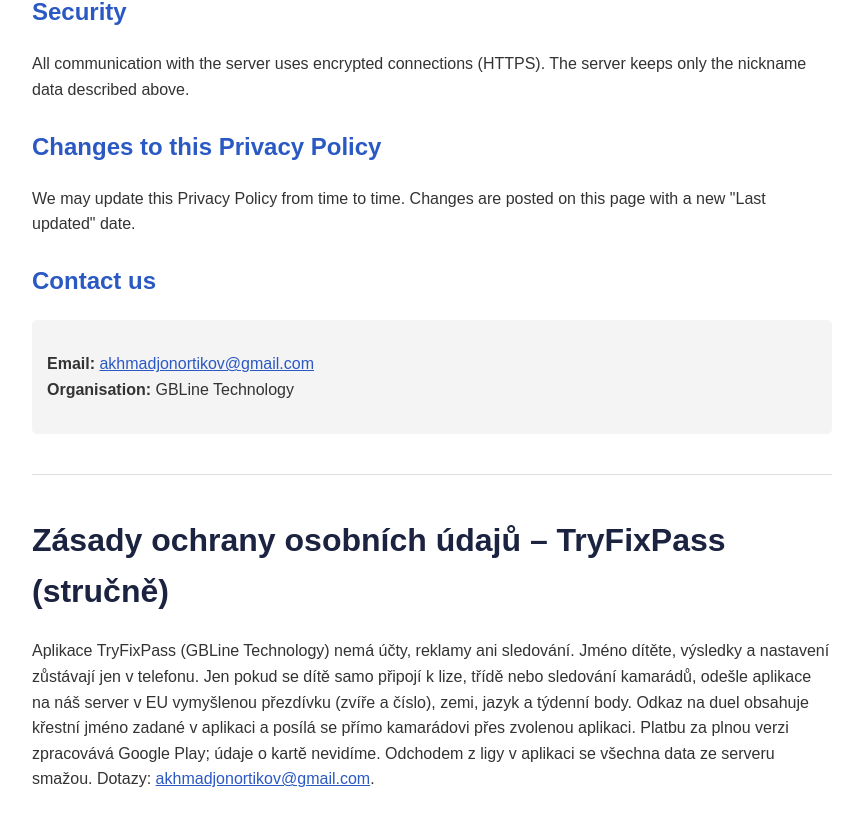
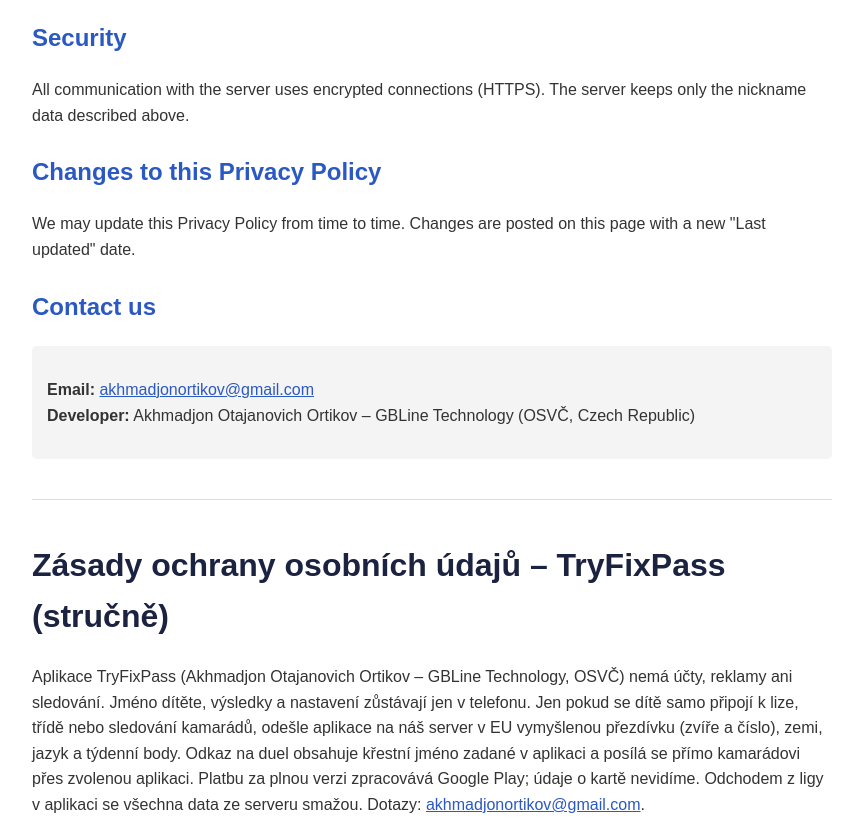
Before and after one commit to Adam-CZPG/Privacy, a plain HTML site: page tryfixpass.html in a window 1280 px wide. Shown: the part 1982-2800 px from the top of the page, without its empty margins (208-1071 px from the left). Drawn offline with Linux system fonts and the light colour scheme.

Commit message:
TryFixPass policy: developer named as OSVČ owner
Co-Authored-By: Claude Opus 5.5 <noreply@anthropic.com>
Claude-Session: https://claude.ai/code/session_01GJUR8Qr8hu8oJtz4t88673

```diff
--- a/tryfixpass.html
+++ b/tryfixpass.html
@@ -21,7 +21,7 @@
     <h1>Privacy Policy – TryFixPass</h1>
     <p>Last updated: November 19, 2026</p>
 
-    <p><strong>GBLine Technology</strong> built the <strong>TryFixPass</strong> app (package <code>com.gbline.gbexam</code>), a practice app for school entrance exams. This page explains what information the app uses, why, and what choices you have. The app is designed for children and their parents.</p>
+    <p><strong>Akhmadjon Otajanovich Ortikov – GBLine Technology</strong> (sole trader, OSVČ, Czech Republic) built the <strong>TryFixPass</strong> app (package <code>com.gbline.gbexam</code>), a practice app for school entrance exams. This page explains what information the app uses, why, and what choices you have. The app is designed for children and their parents.</p>
 
     <div class="summary">
         <strong>In short:</strong> there are no accounts, no e-mail sign-up, no ads and no tracking. Results and the child's first name stay on the device. Only if the child chooses to join the league, duels or a class, the app sends a made-up nickname (an animal and a number), the country, the language and weekly points to our server. Payments are handled entirely by Google Play.
@@ -73,14 +73,14 @@
     <h2>Contact us</h2>
     <div class="contact">
         <p><strong>Email:</strong> <a href="mailto:akhmadjonortikov@gmail.com">akhmadjonortikov@gmail.com</a><br>
-        <strong>Organisation:</strong> GBLine Technology</p>
+        <strong>Developer:</strong> Akhmadjon Otajanovich Ortikov – GBLine Technology (OSVČ, Czech Republic)</p>
     </div>
 
     <hr>
 
     <h1 lang="cs">Zásady ochrany osobních údajů – TryFixPass (stručně)</h1>
     <div lang="cs">
-        <p>Aplikace TryFixPass (GBLine Technology) nemá účty, reklamy ani sledování. Jméno dítěte, výsledky a nastavení zůstávají jen v telefonu. Jen pokud se dítě samo připojí k lize, třídě nebo sledování kamarádů, odešle aplikace na náš server v EU vymyšlenou přezdívku (zvíře a číslo), zemi, jazyk a týdenní body. Odkaz na duel obsahuje křestní jméno zadané v aplikaci a posílá se přímo kamarádovi přes zvolenou aplikaci. Platbu za plnou verzi zpracovává Google Play; údaje o kartě nevidíme. Odchodem z ligy v aplikaci se všechna data ze serveru smažou. Dotazy: <a href="mailto:akhmadjonortikov@gmail.com">akhmadjonortikov@gmail.com</a>.</p>
+        <p>Aplikace TryFixPass (Akhmadjon Otajanovich Ortikov – GBLine Technology, OSVČ) nemá účty, reklamy ani sledování. Jméno dítěte, výsledky a nastavení zůstávají jen v telefonu. Jen pokud se dítě samo připojí k lize, třídě nebo sledování kamarádů, odešle aplikace na náš server v EU vymyšlenou přezdívku (zvíře a číslo), zemi, jazyk a týdenní body. Odkaz na duel obsahuje křestní jméno zadané v aplikaci a posílá se přímo kamarádovi přes zvolenou aplikaci. Platbu za plnou verzi zpracovává Google Play; údaje o kartě nevidíme. Odchodem z ligy v aplikaci se všechna data ze serveru smažou. Dotazy: <a href="mailto:akhmadjonortikov@gmail.com">akhmadjonortikov@gmail.com</a>.</p>
     </div>
 
 </body>
```
